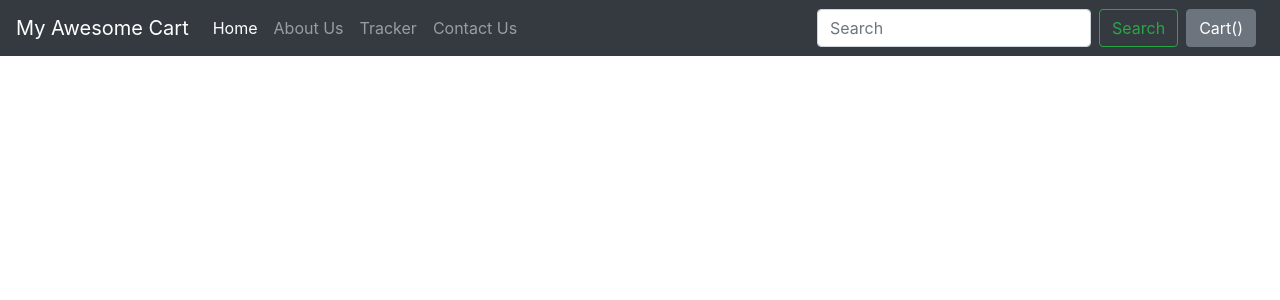
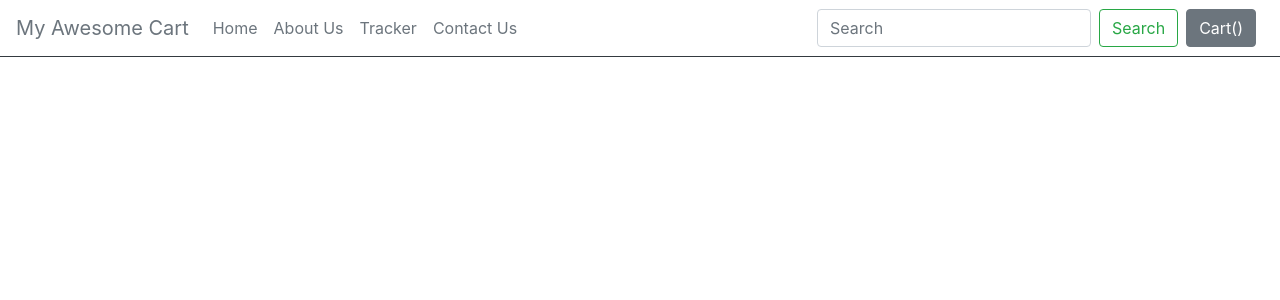
Before and after one commit to KenazJose/AOL, a Django app: page /basic/ in a window 1280 px wide. Shown: the top 300 px of the page. Run offline with Django 4.2, Linux system fonts and the light colour scheme; some libraries are stand-ins or nearby versions.

Commit message:
Update basic.html

```diff
--- a/app/templates/app/basic.html
+++ b/app/templates/app/basic.html
@@ -17,8 +17,8 @@
   </head>
   <body>
 
-    <nav class="navbar navbar-expand-lg navbar-dark bg-dark">
-  <a class="navbar-brand" href="#">My Awesome Cart</a>
+    <nav class="navbar navbar-expand-lg bg-white text-dark border border-top-0 border-right-0 border-left-0 border-dark fixed-top">
+  <a class="navbar-brand text-secondary" href="#">My Awesome Cart</a>
   <button class="navbar-toggler" type="button" data-toggle="collapse" data-target="#navbarSupportedContent" aria-controls="navbarSupportedContent" aria-expanded="false" aria-label="Toggle navigation">
     <span class="navbar-toggler-icon"></span>
   </button>
@@ -26,20 +26,20 @@
   <div class="collapse navbar-collapse" id="navbarSupportedContent">
     <ul class="navbar-nav mr-auto">
       <li class="nav-item active">
-        <a class="nav-link" href="#">Home <span class="sr-only">(current)</span></a>
+        <a class="nav-link text-secondary" href="#">Home <span class="sr-only">(current)</span></a>
       </li>
       <li class="nav-item">
-        <a class="nav-link" href="/app/about">About Us</a>
+        <a class="nav-link text-secondary" href="/app/about">About Us</a>
       </li>
       <li class="nav-item">
-        <a class="nav-link" href="/app/tracker">Tracker</a>
+        <a class="nav-link text-secondary" href="/app/tracker">Tracker</a>
       </li>
       <li class="nav-item">
-        <a class="nav-link" href="/app/contact">Contact Us</a>
+        <a class="nav-link text-secondary" href="/app/contact">Contact Us</a>
       </li>
     </ul>
-    <form class="form-inline my-2 my-lg-0">
-      <input class="form-control mr-sm-2" type="search" placeholder="Search" aria-label="Search">
+    <form  method="get" action="/app/search/" class="form-inline my-2 my-lg-0">
+      <input class="form-control mr-sm-2" type="search" placeholder="Search" aria-label="Search" name="search" id="search">
       <button class="btn btn-outline-success my-2 my-sm-0" type="submit">Search</button>
     </form>
     <button type="button" class="btn btn-secondary mx-2" id="popcart" data-bs-container="body" data-bs-toggle="popover" data-placement="bottom" data-html="true" data-bs-content="Bottom popover">
```
